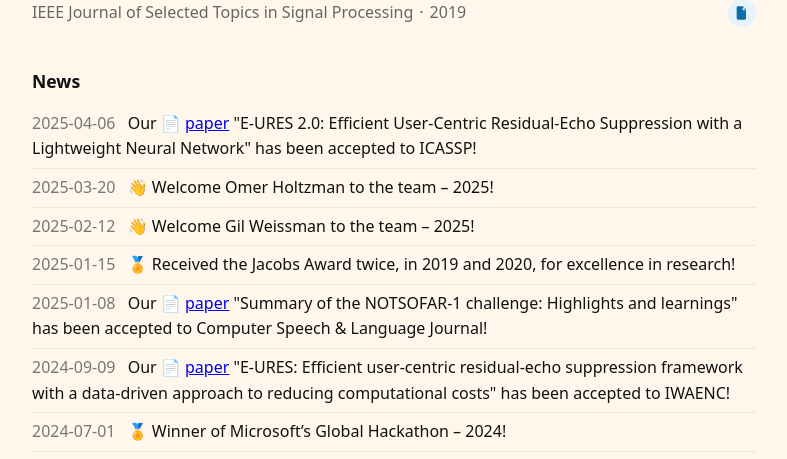
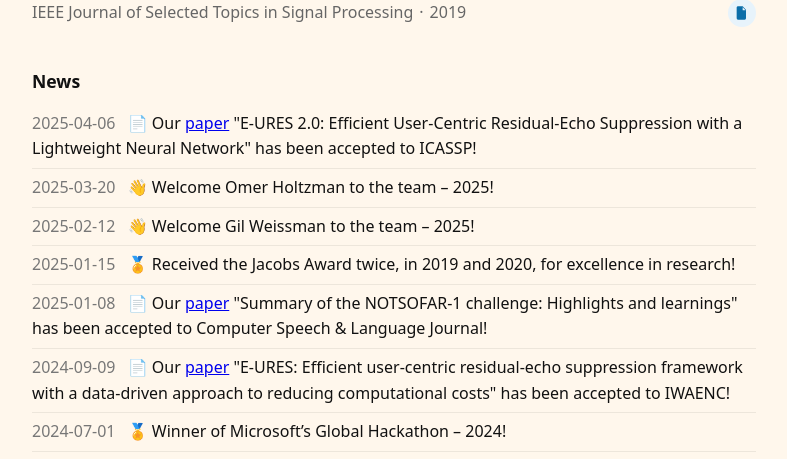
Before and after one commit to Amir-Ivry/Amir-Ivry.github.io, a Jekyll site: the page built from index.html, in a window 1280 px wide. Shown: the part 1181-1640 px from the top of the page, without its empty margins (246-1033 px from the left). Built offline with Jekyll 4.4.1, drawn with Linux system fonts in a browser that asks for light colours; some of the changed lines change nothing that is shown.

Commit message:
Update news.yml

```diff
--- a/_data/news.yml
+++ b/_data/news.yml
@@ -108,130 +108,175 @@
   url: ""
   suffix: "Welcome Omer Holtzman to the team – 2025!"
 
+# 🎤 Lectures (parsed from CV)
+
+- date: 2020-09-15
+  prefix: "🎤"
+  link_text: ""
+  url: ""
+  suffix: "I gave lecture on \"Real-Time Residual Echo Suppression with Deep Learning\" in the 4th Israeli Speech Recognition Conference, Israel!"
+
+- date: 2021-06-01
+  prefix: "🎤 I gave"
+  link_text: "lecture"
+  url: "https://www.youtube.com/watch?v=VxmGddnEkQc&t=1135s"
+  suffix: "on \"Voice Activity Detection for Transient Noisy Environment Based on Diffusion Nets\" in MIT CSAIL!"
+
+- date: 2021-05-15
+  prefix: "🎤"
+  link_text: ""
+  url: ""
+  suffix: "I gave lecture on \"Real-Time Residual Echo Suppression with Deep Learning\" in the 1st Technion-Hanyang research workshop, Israel!"
+
+- date: 2021-05-01
+  prefix: "🎤"
+  link_text: ""
+  url: ""
+  suffix: "I gave lecture on \"Audio Intelligence\" in Alibaba Deep Learning Meetup, Israel!"
+
+- date: 2020-06-01
+  prefix: "🎤"
+  link_text: ""
+  url: ""
+  suffix: "I gave lecture on \"Audio Intelligence\" in the AI & Data Israeli Community Conference, Israel!"
+
+- date: 2019-05-01
+  prefix: "🎤"
+  link_text: ""
+  url: ""
+  suffix: "I gave lecture on \"Fraud Detection with Deep Learning\" in Google for Start-ups, Israel!"
+
+- date: 2019-06-01
+  prefix: "🎤"
+  link_text: ""
+  url: ""
+  suffix: "I gave lecture on \"Fraud Detection with Deep Learning\" in the Annual Conference for Open-Source Code in the Defense Sector, Israel!"
+
+
 # 📄 Publications
 
 - date: 2025-04-06
-  prefix: "Our 📄"
+  prefix: "📄 Our"
   link_text: "paper"
   url: "/assets/papers/eures2_ivry.pdf"
   suffix: "\"E-URES 2.0: Efficient User-Centric Residual-Echo Suppression with a Lightweight Neural Network\" has been accepted to ICASSP!"
 
 - date: 2025-01-08
-  prefix: "Our 📄"
+  prefix: "📄 Our"
   link_text: "paper"
   url: "/assets/papers/summary_abram.pdf"
   suffix: "\"Summary of the NOTSOFAR-1 challenge: Highlights and learnings\" has been accepted to Computer Speech & Language Journal!"
 
 - date: 2024-09-09
-  prefix: "Our 📄"
+  prefix: "📄 Our"
   link_text: "paper"
   url: "/assets/papers/eures_ivry.pdf"
   suffix: "\"E-URES: Efficient user-centric residual-echo suppression framework with a data-driven approach to reducing computational costs\" has been accepted to IWAENC!"
 
 - date: 2024-03-06
-  prefix: "Our 📄"
+  prefix: "📄 Our"
   link_text: "paper"
   url: "/assets/papers/usercentric_ivry.pdf"
   suffix: "\"A user-centric approach for deep residual-echo suppression in double-talk\" has been accepted to IEEE/ACM Transactions on Audio, Speech, and Language Processing!"
 
 - date: 2024-01-16
-  prefix: "Our 📄"
+  prefix: "📄 Our"
   link_text: "paper"
   url: "https://www.isca-archive.org/interspeech_2024/vinnikov24_interspeech.pdf"
   suffix: "\"NOTSOFAR-1 challenge: New datasets, baseline, and tasks for distant meeting transcription\" has been accepted to Interspeech!"
 
 - date: 2023-10-22
-  prefix: "Our 📄"
+  prefix: "📄 Our"
   link_text: "paper"
   url: "/assets/papers/deepadaptationmono_ivry.pdf"
   suffix: "\"Deep adaptation control for stereophonic acoustic echo cancellation\" has been accepted to WASPAA!"
 
 - date: 2022-09-18
-  prefix: "Our 📄"
+  prefix: "📄 Our"
   link_text: "paper"
   url: "/assets/papers/objective_ivry.pdf"
   suffix: "\"Objective Metrics to Evaluate Residual-Echo Suppression During Double-Talk in the Stereophonic Case\" has been accepted to INTERSPEECH!"
 
 - date: 2022-05-23
-  prefix: "Our 📄"
+  prefix: "📄 Our"
   link_text: "paper"
   url: "/assets/papers/deepadaptationmono_ivry.pdf"
   suffix: "\"Deep adaptation control for acoustic echo cancellation\" has been accepted to ICASSP!"
 
 - date: 2022-05-23
-  prefix: "Our 📄"
+  prefix: "📄 Our"
   link_text: "paper"
   url: "/assets/papers/offtheshelf_ivry.pdf"
   suffix: "\"Off-the-shelf deep integration for residual-echo suppression\" has been accepted to ICASSP!"
 
 - date: 2021-12-30
-  prefix: "Our 📄"
+  prefix: "📄 Our"
   link_text: "book"
   url: "https://arxiv.org/pdf/2201.00650"
   suffix: "\"Deep learning interviews: hundreds of fully solved job interview questions from a wide range of key topics in AI\" is now available on arXiv!"
 
 - date: 2021-10-17
-  prefix: "Our 📄"
+  prefix: "📄 Our"
   link_text: "paper"
   url: "/assets/papers/objectivemono_ivry.pdf"
   suffix: "\"Objective metrics to evaluate residual-echo suppression during double-talk\" has been accepted to WASPAA!"
 
 - date: 2021-08-30
-  prefix: "Our 📄"
+  prefix: "📄 Our"
   link_text: "paper"
   url: "/assets/papers/nonlinear_ivry.pdf"
   suffix: "\"Nonlinear acoustic echo cancellation with deep learning\" has been accepted to Interspeech!"
 
 - date: 2021-06-06
-  prefix: "Our 📄"
+  prefix: "📄 Our"
   link_text: "paper"
   url: "/assets/papers/deepresidual_ivry.pdf"
   suffix: "\"Deep residual echo suppression with a tunable tradeoff between signal distortion and echo suppression\" has been accepted to ICASSP!"
 
 - date: 2021-05-31
-  prefix: "Our 📄"
+  prefix: "📄 Our"
   link_text: "paper"
   url: "/assets/papers/multiclass_ivry.pdf"
   suffix: "\"Multiclass permanent magnets superstructure for indoor localization using artificial intelligence\" has been published in IEEE Transactions on Magnetics!"
 
 - date: 2021-01-01
-  prefix: "Our 📄"
+  prefix: "📄 Our"
   link_text: "paper"
   url: "/assets/papers/smartphone_ivry.pdf"
   suffix: "\"Smartphone based indoor localization using permanent magnets and artificial intelligence for pattern recognition\" has been published in AIP Advances!"
 
 - date: 2020-05-04
-  prefix: "Our 📄"
+  prefix: "📄 Our"
   link_text: "paper"
   url: "/assets/papers/evaluationVAD_ivry.pdf"
   suffix: "\"Evaluation of deep-learning-based voice activity detectors and room impulse response models in reverberant environments\" has been accepted to ICASSP!"
 
 - date: 2019-07-07
-  prefix: "Our 📄"
+  prefix: "📄 Our"
   link_text: "paper"
   url: "/assets/papers/lowpower_alimi.pdf"
   suffix: "\"Low power in situ AI calibration of a three-axial magnetic sensor\" has been published in IEEE Transactions on Magnetics!"
 
 - date: 2019-08-19
-  prefix: "Our 📄"
+  prefix: "📄 Our"
   link_text: "paper"
   url: "/assets/papers/machinelearning_Alimi.pdf"
   suffix: "\"Machine-Learning Detection Algorithms for Large Barkhausen Jumps in Cluttered Environment\" has been published in IEEE Magnetics Letters!"
 
 - date: 2019-04-04
-  prefix: "Our 📄"
+  prefix: "📄 Our"
   link_text: "paper"
   url: "/assets/papers/vad_ivry.pdf"
   suffix: "\"Voice activity detection for transient noisy environment based on diffusion nets\" has been published in IEEE Journal of Selected Topics in Signal Processing!"
 
 - date: 2018-12-09
-  prefix: "Our 📄"
+  prefix: "📄 Our"
   link_text: "paper"
   url: "/assets/papers/Investigation-Weiss.pdf"
   suffix: "\"Investigation and modeling of large Barkhausen jumps dynamics in low-power fluxgate magnetometers\" has been published in IEEE Sensors Journal!"
 
 - date: 2016-11-16
-  prefix: "Our 📄"
+  prefix: "📄 Our"
   link_text: "paper"
   url: "/assets/papers/enhancement_benisty.pdf"
   suffix: "\"Enhancement of BCI classifiers through domain adaptation\" has been accepted to ICSEE!"
```
